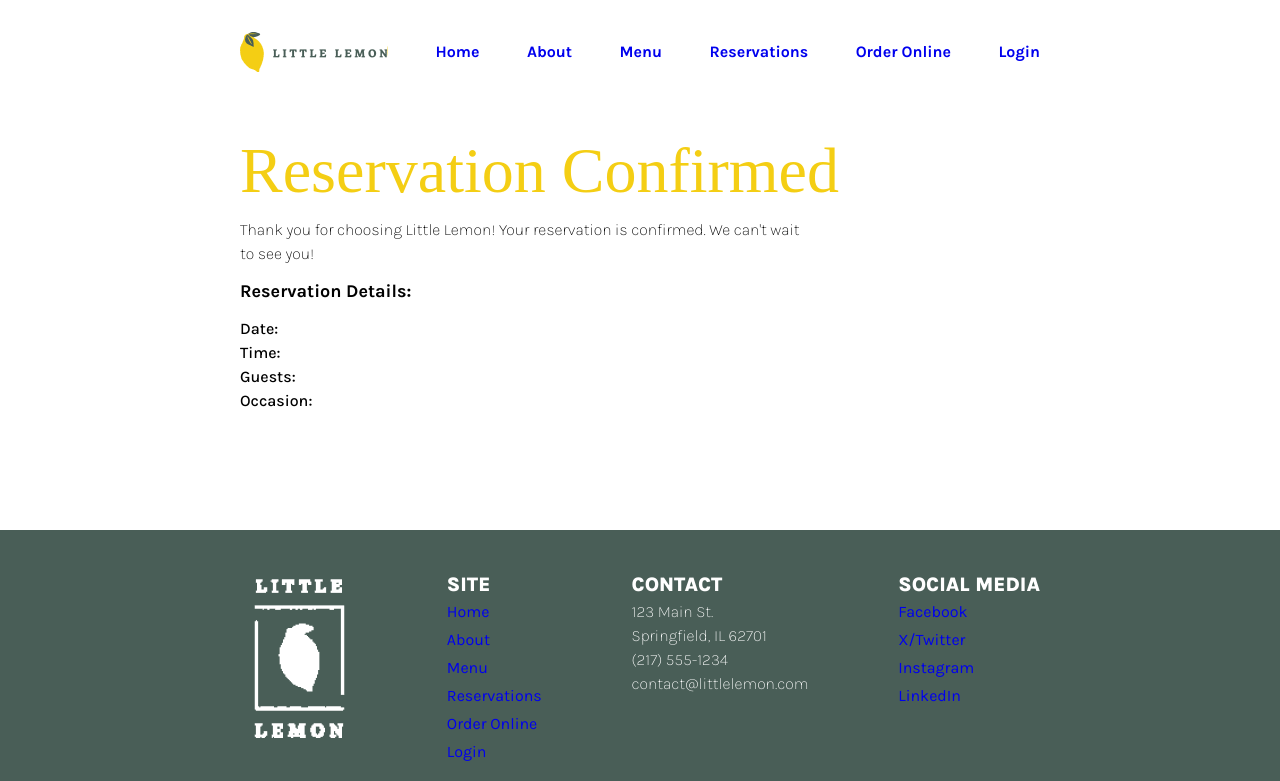
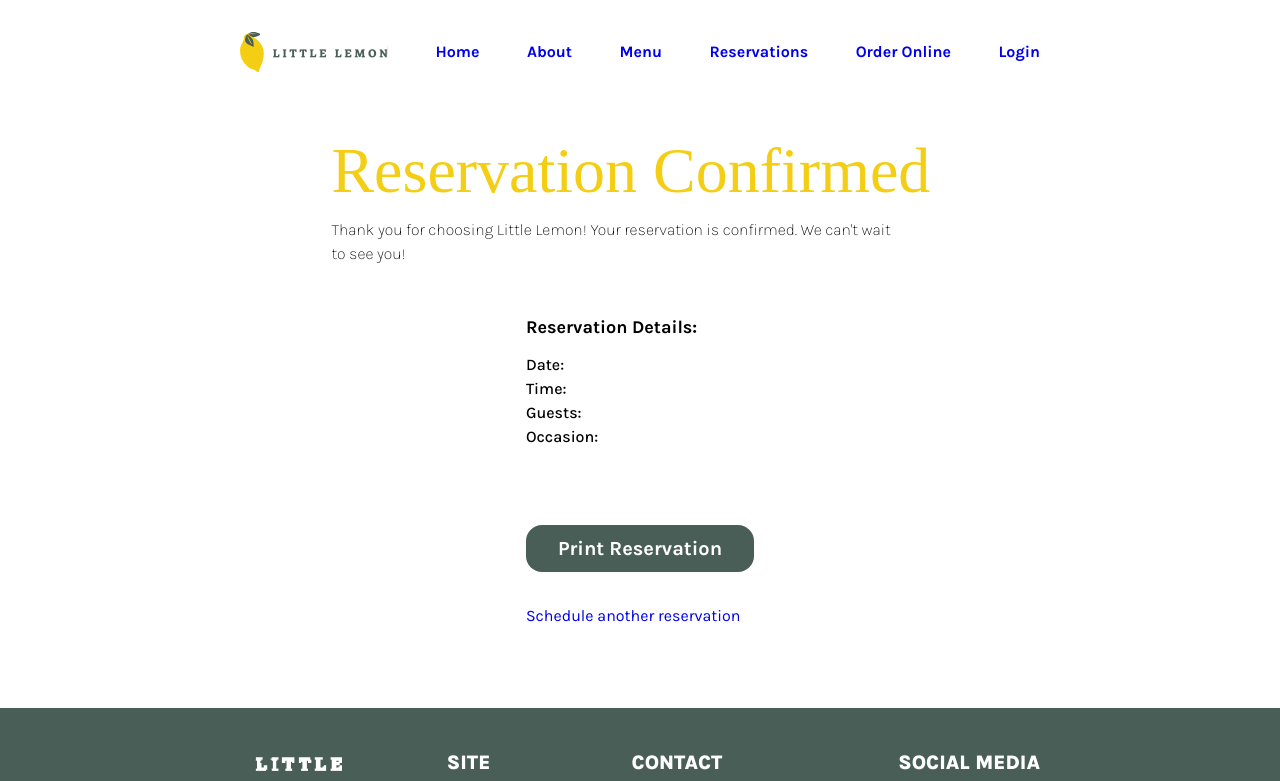
Before and after one commit to dlearningcode/front-end-dev-capstone-little_lemon, a React (Create React App) app: page /confirmed-booking in a window 1280 px wide. Shown: the top 781 px of the page. Built offline with nearby package versions, Linux system fonts and the light colour scheme; a web font is replaced by a local one.

Commit message:
Add form field validation and handle blur event

```diff
--- a/src/components/ReservationForm.js
+++ b/src/components/ReservationForm.js
@@ -33,6 +33,44 @@ export default function ReservationForm({
     if (e.target.name === "reservationDate") {
       fetchTimes(e.target.value);
     }
+  };
+
+  const validateField = (name, value) => {
+    let fieldErrors = { ...formErrors };
+
+    switch (name) {
+      case "reservationDate":
+        const todayDate = new Date(today);
+        const selectedDate = new Date(value);
+        const isDateValid = selectedDate >= todayDate;
+        fieldErrors.reservationDate =
+          isDateValid || value === ""
+            ? ""
+            : "Please choose a date today or in the future";
+        break;
+      case "reservationTime":
+        fieldErrors.reservationTime = value
+          ? ""
+          : "Please choose an available time";
+        break;
+      case "guestCount":
+        fieldErrors.guestCount = value
+          ? ""
+          : "Please enter the number of guests";
+        break;
+      case "occasion":
+        fieldErrors.occasion = value ? "" : "Please choose an occasion";
+        break;
+      default:
+        break;
+    }
+
+    setFormErrors(fieldErrors);
+  };
+
+  const handleBlur = (e) => {
+    const { name, value } = e.target;
+    validateField(name, value);
   };
 
   const isFormValid = () => {
@@ -91,6 +129,7 @@ export default function ReservationForm({
             name="reservationDate"
             value={formData.reservationDate}
             onChange={handleChange}
+            onBlur={handleBlur}
             type="date"
             aria-label="Choose date for reservation"
             className={formErrors.reservationDate ? "error-border" : ""}
@@ -108,6 +147,7 @@ export default function ReservationForm({
             name="reservationTime"
             value={formData.reservationTime}
             onChange={handleChange}
+            onBlur={handleBlur}
             type="time"
             aria-label="Choose an available time for reservation"
             className={formErrors.reservationTime ? "error-border" : ""}
@@ -139,6 +179,7 @@ export default function ReservationForm({
             placeholder="1"
             value={formData.guestCount}
             onChange={handleChange}
+            onBlur={handleBlur}
             type="number"
             aria-label="Enter or select number of guests"
             className={formErrors.guestCount ? "error-border" : ""}
@@ -156,6 +197,7 @@ export default function ReservationForm({
             name="occasion"
             value={formData.occasion}
             onChange={handleChange}
+            onBlur={handleBlur}
             aria-label="Choose the occasion for reservation"
             className={formErrors.occasion ? "error-border" : ""}
           >
--- a/src/css/ConfirmedBooking.css
+++ b/src/css/ConfirmedBooking.css
@@ -0,0 +1,10 @@
+.confirmed-booking .res-details {
+  width: -moz-fit-content;
+  width: fit-content;
+  margin: 3rem auto;
+}
+
+.res-details .button {
+  margin-top: 4rem;
+  margin-bottom: 2rem;
+}
--- a/src/pages/ConfirmedBooking.js
+++ b/src/pages/ConfirmedBooking.js
@@ -1,13 +1,15 @@
 import "../css/ConfirmedBooking.css";
+import { Link } from "react-router-dom";
 
 export default function ConfirmedBooking({ reservationInfo }) {
   return (
-    <div className="confirmed-booking wrapper">
+    <div className="confirmed-booking text-wrapper">
       <h1>Reservation Confirmed</h1>
       <p>
         Thank you for choosing Little Lemon! Your reservation is confirmed. We
         can't wait to see you!
       </p>
+      <div class="res-details">
         <h4>Reservation Details:</h4>
         <p>
           <span>Date: {reservationInfo.reservationDate}</span>
@@ -18,6 +20,18 @@ export default function ConfirmedBooking({ reservationInfo }) {
           <br />
           <span>Occasion: {reservationInfo.occasion}</span>
         </p>
+        <button
+          onClick={() => window.print()}
+          className="button button-primary-1"
+        >
+          Print Reservation
+        </button>
+        <div class="new-reservation">
+          <Link to="/reservations" className="">
+            Schedule another reservation
+          </Link>
+        </div>
+      </div>
     </div>
   );
 }
```
Lines whose indentation alone changed are shown as unchanged.
